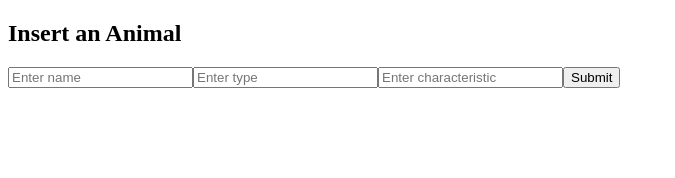
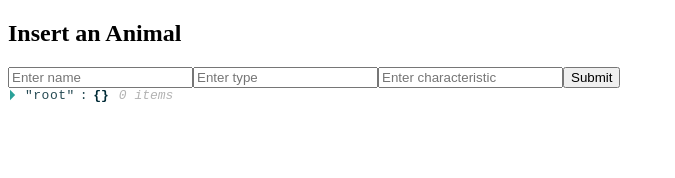
Before and after one commit to bryanakitchen/bonus-front, a React app: page / in a window 1280 px wide. Shown: the top 178 px of the page, without its empty margins (0-675 px from the left). Built offline with nearby package versions, Linux system fonts and the light colour scheme.

Commit message:
set up response - correctly posting and displaying

```diff
--- a/package.json
+++ b/package.json
@@ -61,6 +61,7 @@
   },
   "dependencies": {
     "react": "^17.0.1",
-    "react-dom": "^17.0.1"
+    "react-dom": "^17.0.1",
+    "react-json-view": "^1.21.1"
   }
 }
--- /dev/null
+++ b/src/components/response/Response.jsx
@@ -0,0 +1,17 @@
+import React from 'react';
+import PropTypes from 'prop-types';
+import ReactJson from 'react-json-view';
+
+function Response({ response }) {
+  return (
+    <div>
+      <ReactJson src={response} />
+    </div>
+  );
+}
+
+Response.propTypes = {
+  response: PropTypes.object.isRequired
+};
+
+export default Response;
--- a/src/containers/animals/Animals.jsx
+++ b/src/containers/animals/Animals.jsx
@@ -1,12 +1,14 @@
 import React, { Component } from 'react';
 import Request from '../../components/request/Request';
+import Response from '../../components/response/Response';
 import { postAnimal } from '../../services/fetchServer';
 
 export default class Animals extends Component {
   state = {
     name: '',
     type: '',
-    characteristic: ''
+    characteristic: '',
+    response: {}
   };
 
   handleChange = ({ target }) => {
@@ -16,17 +18,18 @@ export default class Animals extends Component {
   handleSubmit = (e) => {
     e.preventDefault();
     const { name, type, characteristic } = this.state;
-
+    // console.log(name, type, characteristic);
     postAnimal(name, type, characteristic)
       .then(res => this.setState({
         name: res.name,
         type: res.type,
-        characteristic: res.characteristic
+        characteristic: res.characteristic,
+        response: res
       }));
   }
 
   render() {
-    const { name, type, characteristic } = this.state;
+    const { name, type, characteristic, response } = this.state;
     return (
       <>
         <Request
@@ -35,6 +38,8 @@ export default class Animals extends Component {
           characteristic={characteristic}
           onChange={this.handleChange}
           onSubmit={this.handleSubmit} />
+
+        <Response response={response} />
       </>
     );
 
--- a/src/services/fetchServer.js
+++ b/src/services/fetchServer.js
@@ -9,6 +9,5 @@ export const postAnimal = (name, type, characteristic) => {
     method: 'POST',
     body: JSON.stringify(data),
     headers: { 'Content-Type': 'application/json' }
-  }).then(res => res.json())
-    .then(json => console.log(json));
+  }).then(res => res.json());
 };
```
Also changed, not shown: 2 other files (tests, documents, lock files or other folders).
